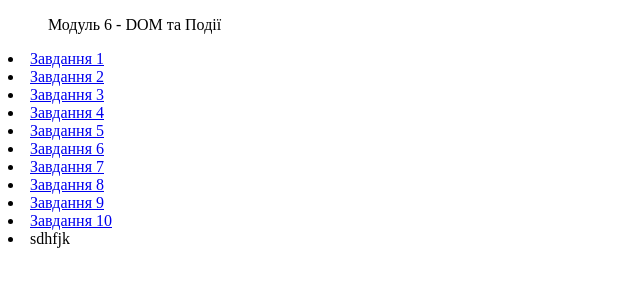
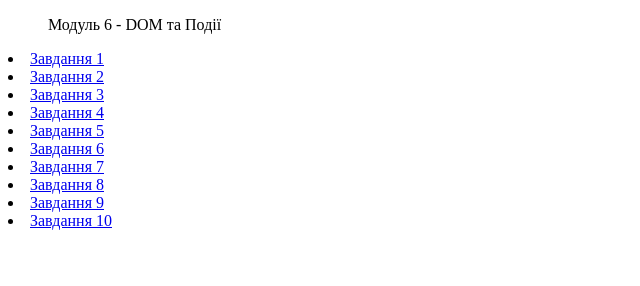
Before and after one commit to MikoleUa/JS-homework-1, a plain HTML site: page index.html in a window 1280 px wide. Shown: the full height of the page, 0-640 px from the left. Drawn offline with Linux system fonts and the light colour scheme.

Commit message:
delete li

```diff
--- a/index.html
+++ b/index.html
@@ -20,6 +20,5 @@
     <li><a href="./task-08.html">Завдання 8</a></li>
     <li><a href="./task-09.html">Завдання 9</a></li>
     <li><a href="./task-10.html">Завдання 10</a></li>
-    <li>sdhfjk</li>
   </body>
 </html>
```
